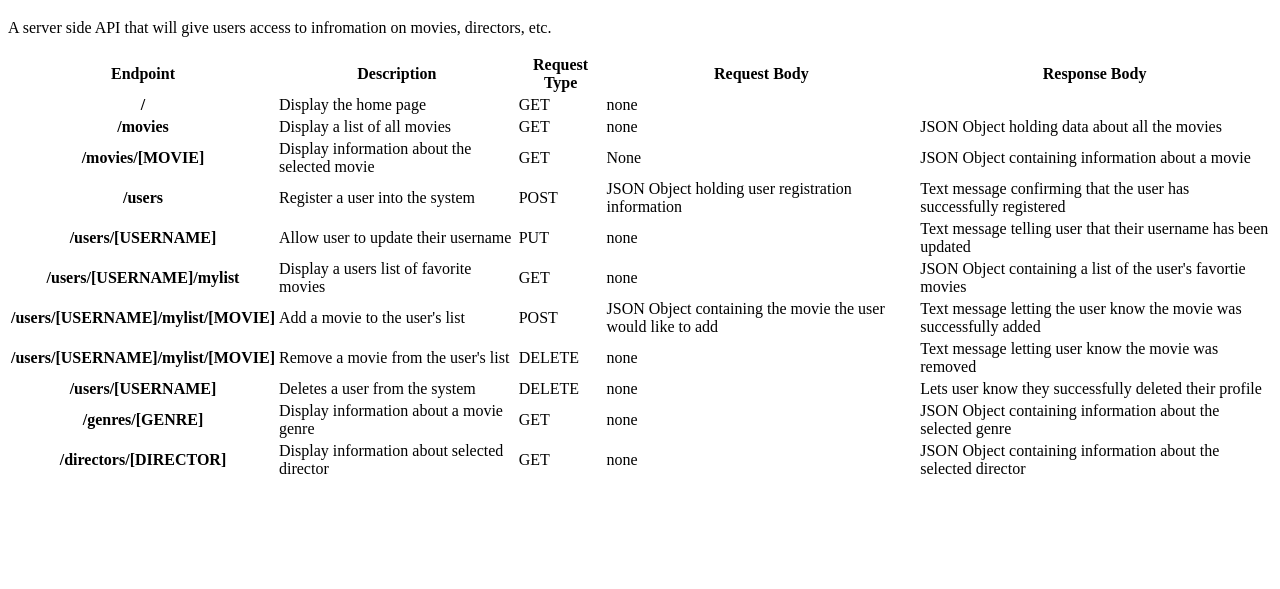
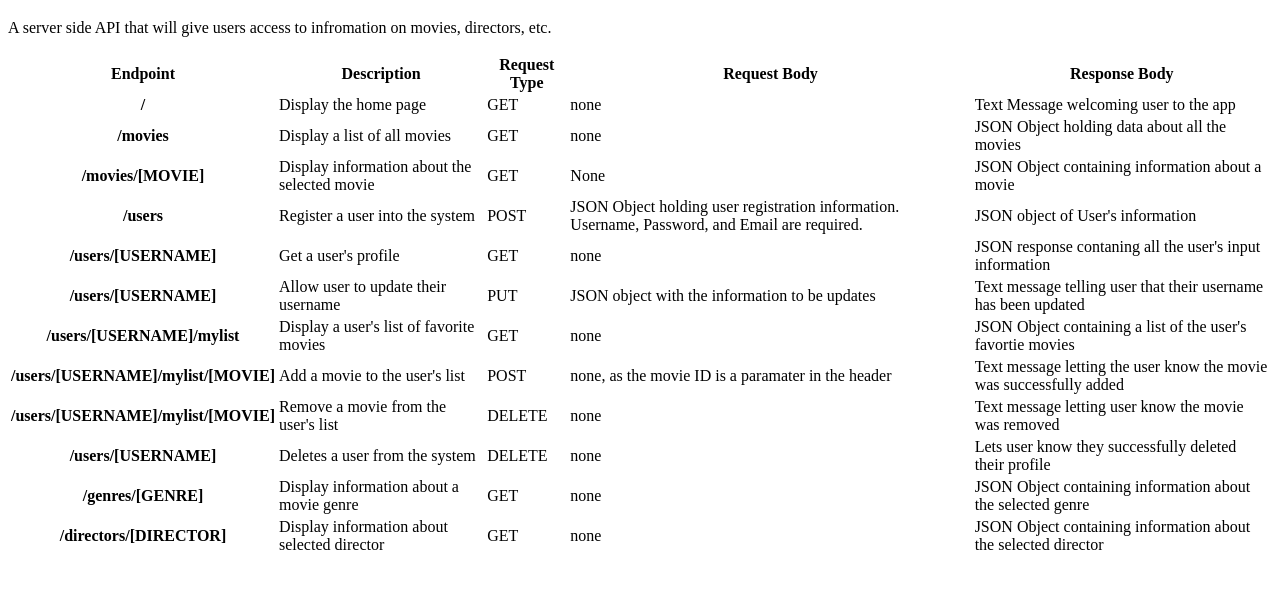
Before and after one commit to Boundforearth/movie_api, a website: page public/documentation.html in a window 1280 px wide. Shown: the part 61-650 px from the top of the page. Drawn offline with Linux system fonts and the light colour scheme.

Commit message:
Minor Text Fixes

```diff
--- a/public/documentation.html
+++ b/public/documentation.html
@@ -33,7 +33,7 @@
             <td>Display the home page</td>
             <td>GET</td>
             <td>none</td>
-            <td></td>
+            <td>Text Message welcoming user to the app</td>
           </tr>
           <tr>
             <th scope="row">/movies</th>
@@ -53,19 +53,26 @@
             <th scope="row">/users</th>
             <td>Register a user into the system</td>
             <td>POST</td>
-            <td>JSON Object holding user registration information</td>
-            <td>Text message confirming that the user has successfully registered</td>
+            <td>JSON Object holding user registration information. Username, Password, and Email are required.</td>
+            <td>JSON object of User's information</td>
+          </tr>
+          <tr>
+            <th scope="row">/users/[USERNAME]</th>
+            <td>Get a user's profile</td>
+            <td>GET</td>
+            <td>none</td>
+            <td>JSON response contaning all the user's input information</td>
           </tr>
           <tr>
             <th scope="row">/users/[USERNAME]</th>
             <td>Allow user to update their username</td>
             <td>PUT</td>
-            <td>none</td>
+            <td>JSON object with the information to be updates</td>
             <td>Text message telling user that their username has been updated</td>
           </tr>
           <tr>
             <th scope="row">/users/[USERNAME]/mylist</th>
-            <td>Display a users list of favorite movies</td>
+            <td>Display a user's list of favorite movies</td>
             <td>GET</td>
             <td>none</td>
             <td>JSON Object containing a list of the user's favortie movies</td>
@@ -74,7 +81,7 @@
             <th scope="row">/users/[USERNAME]/mylist/[MOVIE]</th>
             <td>Add a movie to the user's list</td>
             <td>POST</td>
-            <td>JSON Object containing the movie the user would like to add</td>
+            <td>none, as the movie ID is a paramater in the header</td>
             <td>Text message letting the user know the movie was successfully added</td>
           </tr>
           <tr>
```
